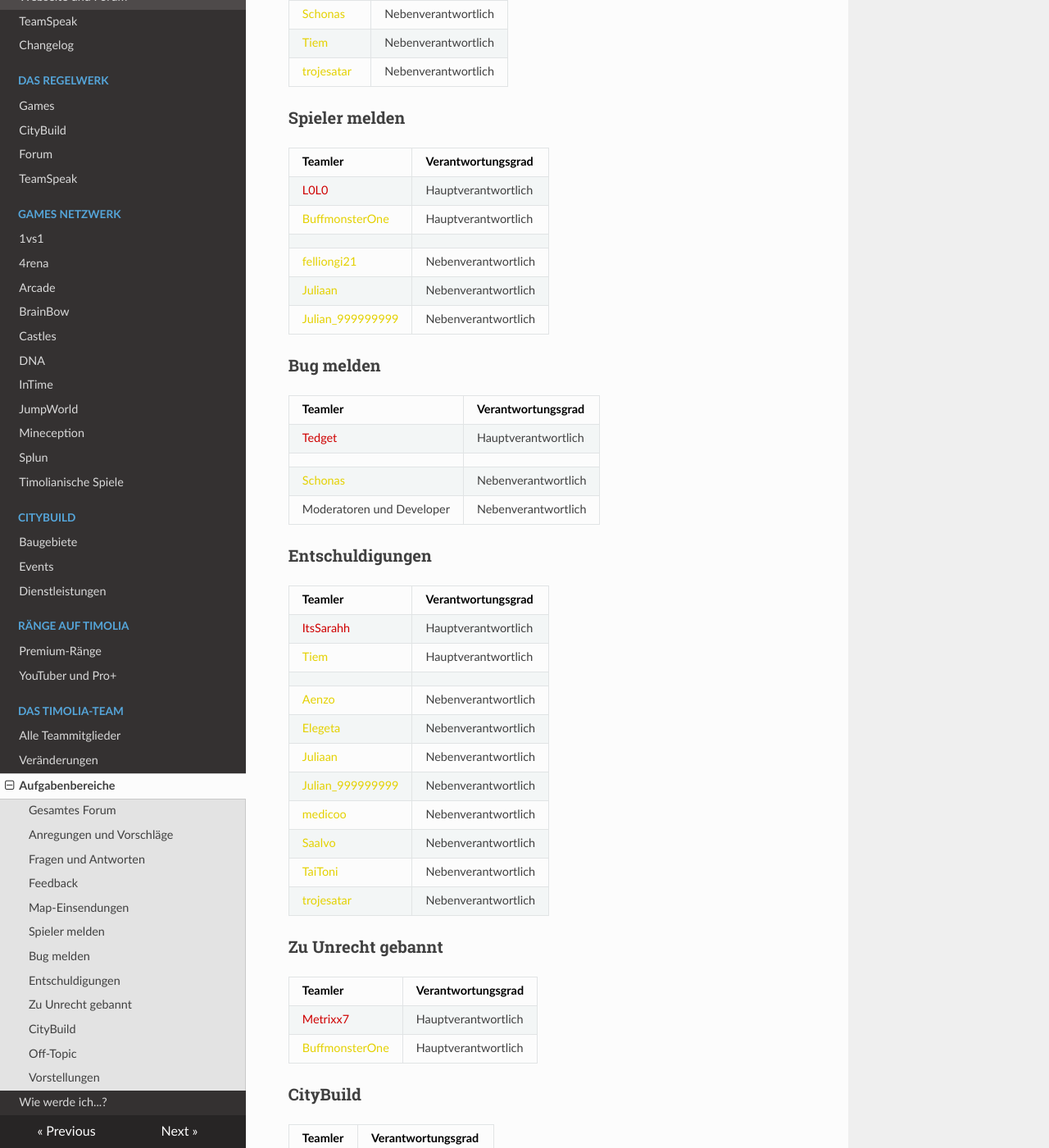
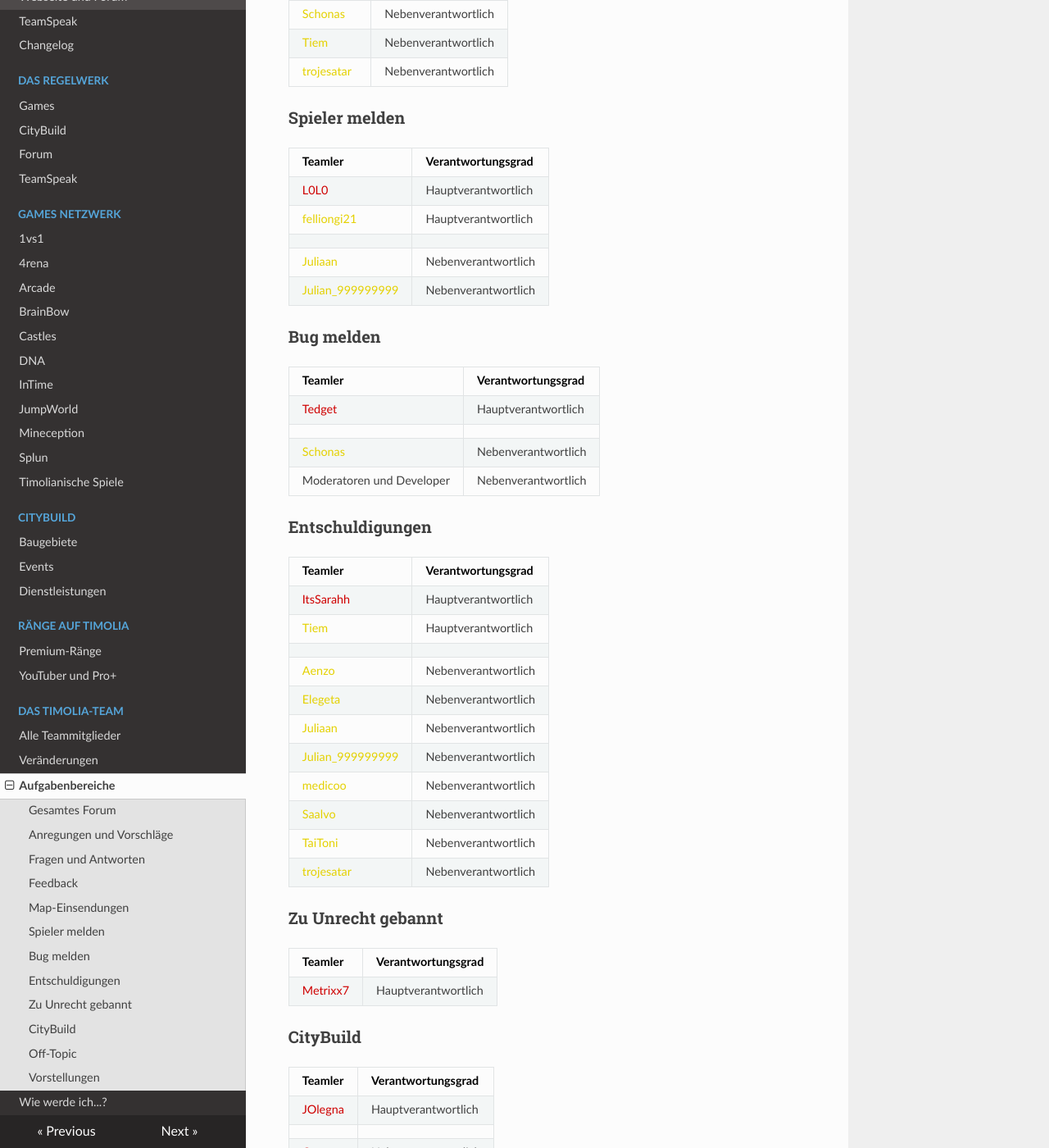
Before and after one commit to TimoliaDE/HowTo, an MkDocs documentation site: the page built from docs/team/responsibilities.md, in a window 1280 px wide and 1400 px high, scrolled down 1433 px. Shown: the whole window at 82% size. Built offline with MkDocs 1.6.1, drawn with Linux system fonts in a browser that asks for light colours; nearby versions of some CDN libraries; old or Windows-style settings are respelled for this version of MkDocs; some of the changed text lies outside the part shown.

Commit message:
Update responsibilities.md

```diff
--- a/docs/team/responsibilities.md
+++ b/docs/team/responsibilities.md
@@ -53,9 +53,8 @@ Die Verantwortlichen für das gesamte Forum kümmern sich sowohl um den Aufbau d
 | Teamler | Verantwortungsgrad |
 | ------ | ------ |
 |<span style="color:#CF0101">L0L0</span> | Hauptverantwortlich |
-|<span style="color:#E4D100">BuffmonsterOne</span> | Hauptverantwortlich |
+|<span style="color:#E4D100">felliongi21</span> | Hauptverantwortlich |
 | | |
-|<span style="color:#E4D100">felliongi21</span> | Nebenverantwortlich |
 |<span style="color:#E4D100">Juliaan</span> | Nebenverantwortlich |
 |<span style="color:#E4D100">Julian_999999999</span> | Nebenverantwortlich |
 
@@ -86,7 +85,6 @@ Die Verantwortlichen für das gesamte Forum kümmern sich sowohl um den Aufbau d
 | Teamler | Verantwortungsgrad |
 | ------ | ------ |
 |<span style="color:#CF0101">Metrixx7</span> | Hauptverantwortlich |
-|<span style="color:#E4D100">BuffmonsterOne</span> | Hauptverantwortlich |
 
 ###<strong>CityBuild</strong>
 | Teamler | Verantwortungsgrad |
@@ -189,7 +187,6 @@ Die beiden Supporter entscheiden über Turniereinstellungen bei den Freitagsturn
 
 | Teamler | Verantwortungsgrad |
 | ------ | ------ |
-|<span style="color:#E4D100">BuffmonsterOne</span> | Hauptverantwortlich |
 |<span style="color:#E4D100">Calavero</span> | Hauptverantwortlich |
 
 ###<strong>Changelog</strong>
@@ -238,7 +235,6 @@ Diese Teamler sind für das Bewerten, Aktualisieren und Kategorisieren von Games
 | | |
 |<span style="color:#CF0101">Metrixx7</span> | Nebenverantwortlich |
 |<span style="color:#CF0101">ItsSarahh</span> | Nebenverantwortlich |
-|<span style="color:#E4D100">BuffmonsterOne</span> | Nebenverantwortlich |
 |<span style="color:#E4D100">FlorianFida</span> | Nebenverantwortlich |
 |<span style="color:#E4D100">Juliaan</span> | Nebenverantwortlich |
 |<span style="color:#E4D100">medicoo</span> | Nebenverantwortlich |
```
